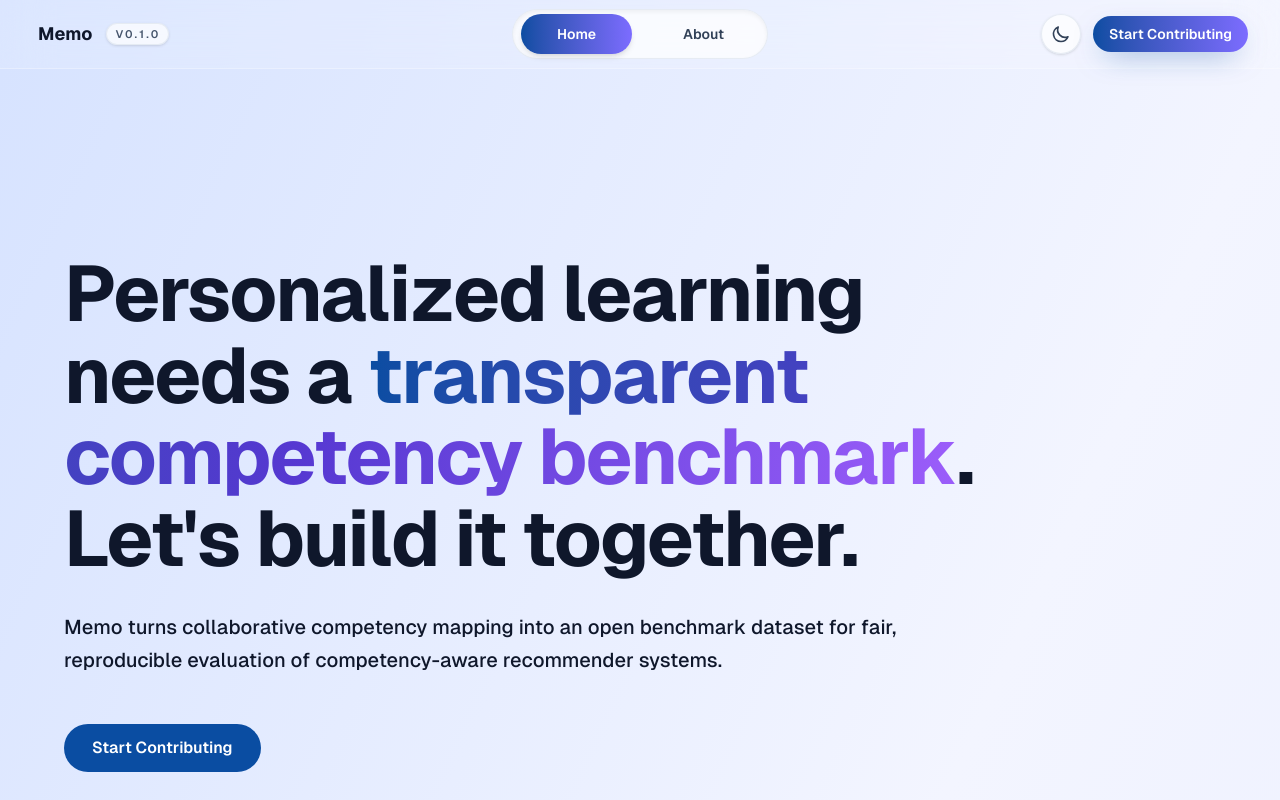
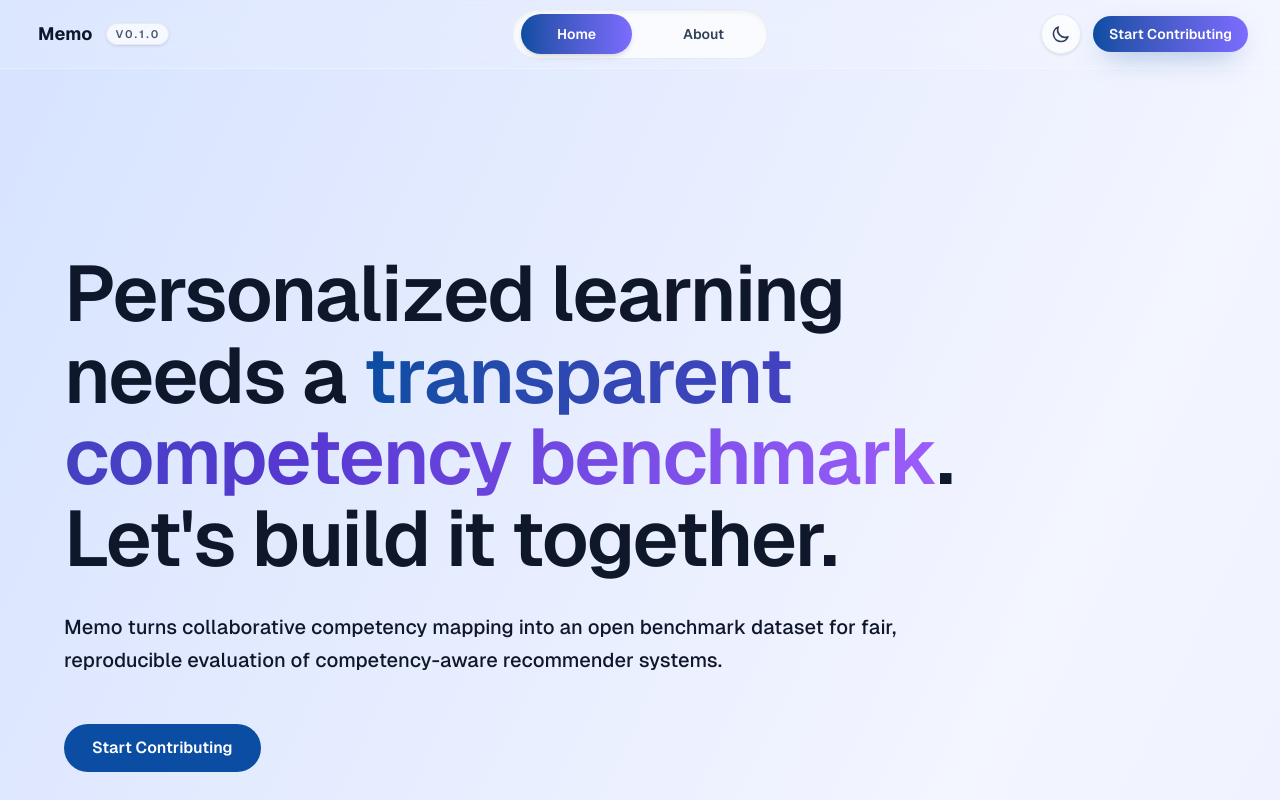
Before and after one commit to ls1intum/memo, a React (Vite) app: page / in a window 1280 px wide. Shown: the top 800 px of the page. Built offline with nearby package versions, Linux system fonts and the light colour scheme; no server answers.

Commit message:
style: update font weight

```diff
--- a/src/pages/HomePage.tsx
+++ b/src/pages/HomePage.tsx
@@ -38,7 +38,7 @@ export function HomePage() {
         <section id="overview" className="grid items-center gap-16 pb-8">
           <div className="space-y-12">
             <div className="space-y-8">
-              <h1 className="text-balance text-[3.2rem] font-bold leading-[1.04] tracking-tight text-slate-900 sm:text-[3.9rem] lg:text-[4.9rem]">
+              <h1 className="text-balance text-[3.2rem] font-semibold leading-[1.04] tracking-tight text-slate-900 sm:text-[3.9rem] lg:text-[4.9rem]">
                 Personalized learning needs a{' '}
                 <span className="bg-gradient-to-r from-[#0a4da2] via-[#5538d1] to-[#9b5dfa] bg-clip-text text-transparent">
                   transparent competency benchmark
```
